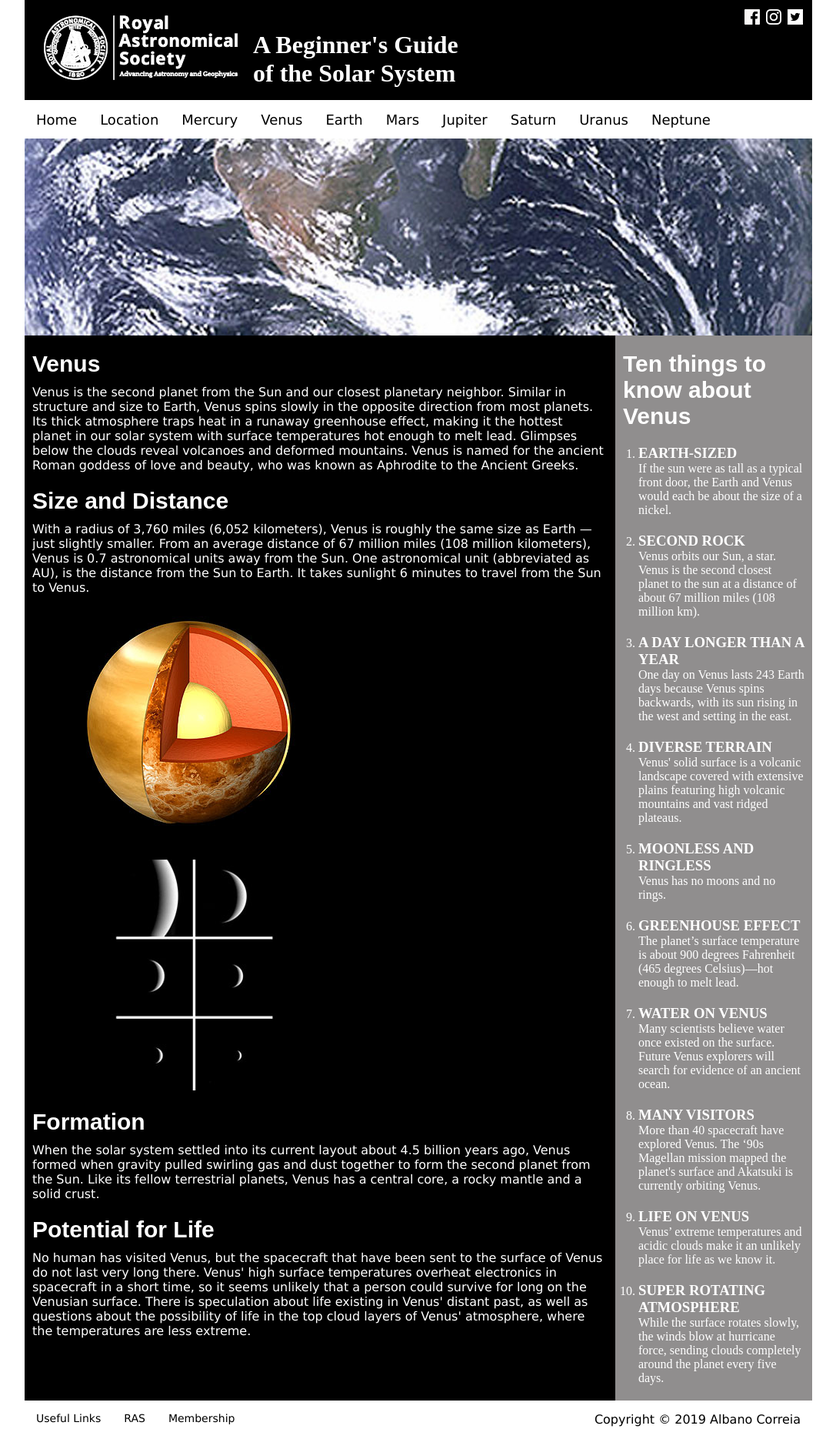
After one commit to AlbanoCorreia/Project2, a PHP site: page /earth-details.php in a window 1280 px wide. The commit adds this page. Shown: the whole page at 77% size, without its empty margins (96-1183 px from the left). Run offline with PHP 8.4, Linux system fonts and the light colour scheme.

Commit message:
starting insert earth

```diff
--- a/assets/inc/header.php
+++ b/assets/inc/header.php
@@ -38,7 +38,7 @@
                     <li><a href="location.php">Location</a></li>
                     <li><a href="mercury-gallery-1.php">Mercury</a></li>
                     <li><a href="venus-gallery-1.php">Venus</a></li>
-                    <li><a href="#">Earth</a></li>
+                    <li><a href="earth-gallery-1.php">Earth</a></li>
                     <li><a href="#">Mars</a></li>
                     <li><a href="#">Jupiter</a></li>
                     <li><a href="#">Saturn</a></li>
--- /dev/null
+++ b/earth-details.php
@@ -0,0 +1,113 @@
+<?php
+/*
+    We're using require_once here because we want to:
+    1. Only include the file once
+    2. Show us a FATAL ERROR if missing or we've linked the file incorrectly
+
+    Other ways to include files are available:
+    include(); - include files multiple times, only warning if missing
+    require(); - include file multiple times, FATAL ERROR if missing
+    include_once(); - include file ONLY once, only warning if missing
+
+    Adding the _once multiple times just means any future _once of the
+    same file gets ignored.
+
+    So:
+    require_once('assets/inc/header.php');
+    require_once('assets/inc/header.php');
+    require_once('assets/inc/header.php');
+
+    Only the first one is loaded, and the others are ignored.
+*/
+
+require_once('assets/inc/header.php');
+?>
+
+<div class="background">
+                <div class="main-pic-details">
+                    <img src="assets/img/earth-details.jpg" alt="Planet Earth">
+                </div><!-- main-pic-details -->
+                <div class="row">
+                    <div class="col-9">
+                        <div class="content">
+                            <h2>Venus</h2>
+                            <p>Venus is the second planet from the Sun and our closest planetary neighbor. Similar in structure and size to Earth, Venus spins slowly in the opposite direction from most planets. Its thick atmosphere traps heat in a runaway greenhouse effect, making it the hottest planet in our solar system with surface temperatures hot enough to melt lead. Glimpses below the clouds reveal volcanoes and deformed mountains. Venus is named for the ancient Roman goddess of love and beauty, who was known as Aphrodite to the Ancient Greeks.</p>
+
+                            <h2>Size and Distance</h2>
+                            <p>With a radius of 3,760 miles (6,052 kilometers), Venus is roughly the same size as Earth — just slightly smaller. From an average distance of 67 million miles (108 million kilometers), Venus is 0.7 astronomical units away from the Sun. One astronomical unit (abbreviated as AU), is the distance from the Sun to Earth. It takes sunlight 6 minutes to travel from the Sun to Venus.</p>
+
+                            <img src="assets/img/venus-small-1.jpg" alt="Venus layers">
+
+                            <img src="assets/img/venus-small-2.jpg" alt="Venus Shadows">
+
+                            <h2>Formation</h2>
+                            <p>When the solar system settled into its current layout about 4.5 billion years ago, Venus formed when gravity pulled swirling gas and dust together to form the second planet from the Sun. Like its fellow terrestrial planets, Venus has a central core, a rocky mantle and a solid crust.</p>
+
+                            <h2>Potential for Life</h2>
+                            <p>No human has visited Venus, but the spacecraft that have been sent to the surface of Venus do not last very long there. Venus' high surface temperatures overheat electronics in spacecraft in a short time, so it seems unlikely that a person could survive for long on the Venusian surface. There is speculation about life existing in Venus' distant past, as well as questions about the possibility of life in the top cloud layers of Venus' atmosphere, where the temperatures are less extreme.</p>
+
+                        </div><!-- content -->
+                    </div><!-- col-9 -->
+
+
+                    <div class="col-3">
+                        <div class="side-text">
+                            <h2>Ten things to know about Venus</h2>
+                            <ol>
+                                <li>
+                                    <h3>EARTH-SIZED</h3>
+
+                                    If the sun were as tall as a typical front door, the Earth and Venus would each be about the size of a nickel.
+                                <li>
+
+                                    <h3>SECOND ROCK</h3>
+
+                                    Venus orbits our Sun, a star. Venus is the second closest planet to the sun at a distance of about 67 million miles (108 million km).</li>
+
+                                <li>
+                                    <h3>A DAY LONGER THAN A YEAR</h3>
+
+                                    One day on Venus lasts 243 Earth days because Venus spins backwards, with its sun rising in the west and setting in the east.</li>
+
+                                <li>
+                                    <h3>DIVERSE TERRAIN</h3>
+
+                                    Venus' solid surface is a volcanic landscape covered with extensive plains featuring high volcanic mountains and vast ridged plateaus.</li>
+
+                                <li>
+                                    <h3>MOONLESS AND RINGLESS</h3>
+
+                                    Venus has no moons and no rings.</li>
+
+                                <li>
+                                    <H3>GREENHOUSE EFFECT</H3>
+
+                                    The planet’s surface temperature is about 900 degrees Fahrenheit (465 degrees Celsius)—hot enough to melt lead.</li>
+
+                                <li>
+                                    <H3>WATER ON VENUS</H3>
+
+                                    Many scientists believe water once existed on the surface. Future Venus explorers will search for evidence of an ancient ocean.</li>
+
+                                <li>
+                                    <H3>MANY VISITORS</H3>
+
+                                    More than 40 spacecraft have explored Venus. The ‘90s Magellan mission mapped the planet's surface and Akatsuki is currently orbiting Venus.</li>
+
+                                <li>
+                                    <H3>LIFE ON VENUS</H3>
+
+                                    Venus’ extreme temperatures and acidic clouds make it an unlikely place for life as we know it.</li>
+
+                                <li>
+                                    <h3>SUPER ROTATING ATMOSPHERE</h3>
+
+                                    While the surface rotates slowly, the winds blow at hurricane force, sending clouds completely around the planet every five days.</li>
+
+                            </ol>
+                        </div><!-- side-text -->
+                    </div><!-- col-3 -->
+                </div><!-- row -->
+</div><!-- background -->
+
+<?php require_once('assets/inc/footer.php') ?>
```
Also changed, not shown: earth-gallery-1.php (added, +50 -0 lines), assets/img/earth-a.jpg (added), assets/img/earth-b.jpg (added), assets/img/earth-c.jpg (added), assets/img/earth-d.jpg (added), assets/img/earth-side-a.jpg (added), assets/img/earth-side-b.jpg (added), assets/img/earth-side-c.jpg (added), assets/img/earth-side-d.jpg (added).
